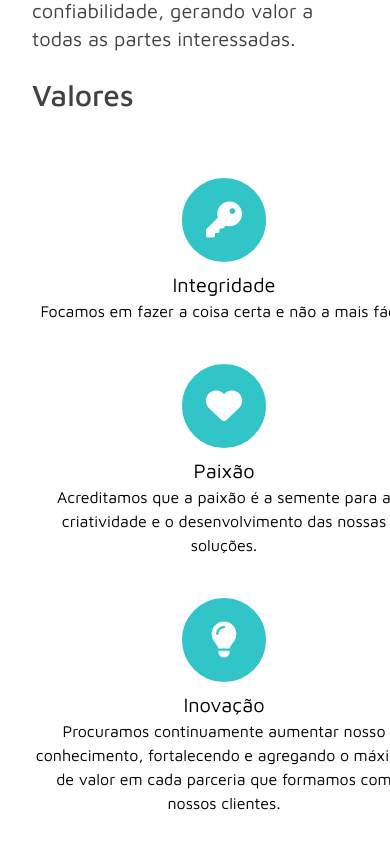
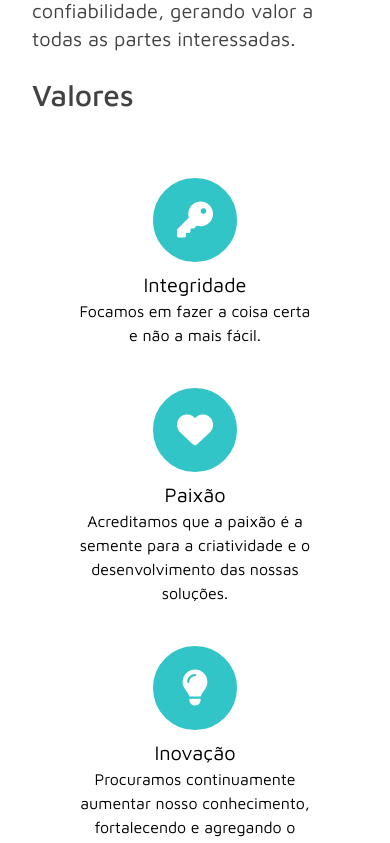
Before and after one commit to Daniel-Celtica/SiteCorporativo, a Next.js app in the folder site-corporativo/: page / in a window 390 px wide. Shown: the part 780-1623 px from the top of the page. Built offline with nearby package versions, Linux system fonts and the light colour scheme.

Commit message:
Fix: pins largura máxima em telas menores

```diff
--- a/site-corporativo/src/components/Pin.js
+++ b/site-corporativo/src/components/Pin.js
@@ -1,7 +1,7 @@
 const Pin = ({pins}) => (
 
     pins.map((pin, index) => (
-        <div key={index} className="flex flex-col w-96 items-center">
+        <div key={index} className="flex flex-col w-96 items-center max-w-60 lg:max-w-96">
             <div className="flex h-fit w-auto mt-8 p-[3px] bg-transparent group hover:bg-gray-800 rounded-full transition-all duration-300">
                 <span className="flex justify-center items-center border-[6px] border-white bg-aqua h-24 w-24 rounded-full group-hover:bg-gray-800 transition-all duration-300">
                     <i className={`fas fa-${pin.icon} text-4xl text-white`} />
```
